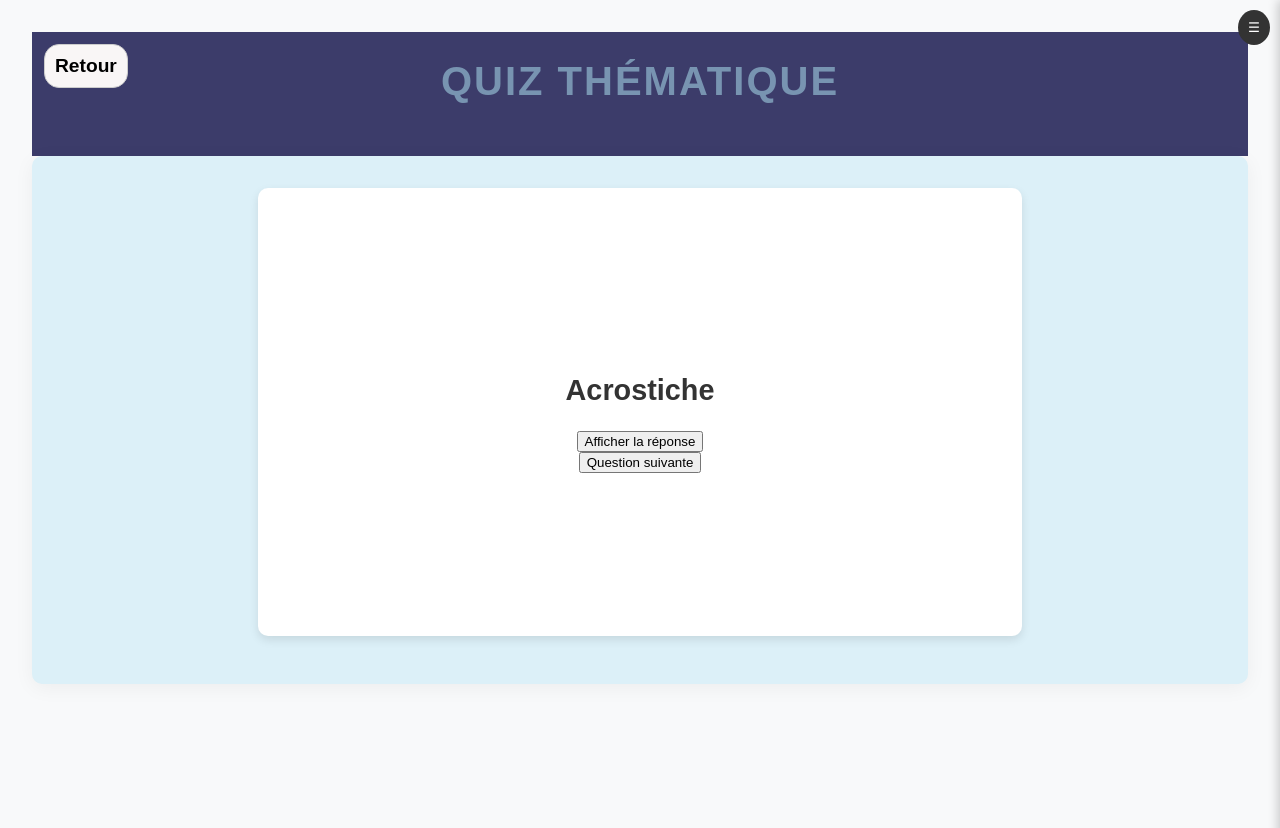
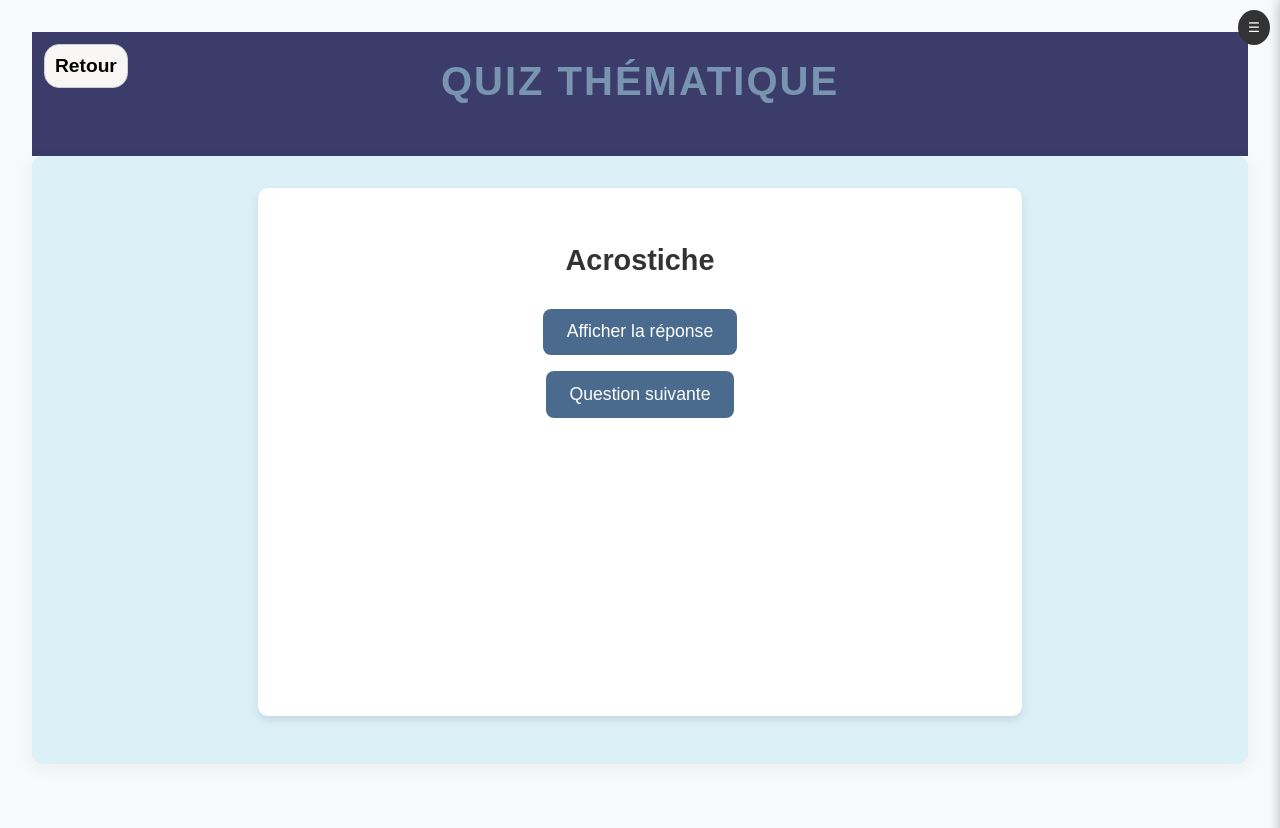
Before and after one commit to Eric100210/Culture-Quiz, a Next.js app: page /quiz/normal/thematique in a window 1280 px wide. Before the commit the page ends 800 px from the top, so only its background shows below. Built offline with nearby package versions, Linux system fonts and the light colour scheme.

Commit message:
styles quiz

```diff
--- a/src/app/globals.css
+++ b/src/app/globals.css
@@ -94,6 +94,7 @@ body {
   border-radius: 8px;
   cursor: pointer;
   background-color: #bffbd4;
+  font-size: 1.2rem;
 }
 
 .button-signup {
@@ -104,6 +105,7 @@ body {
   border-radius: 8px;
   cursor: pointer;
   background-color: #b3d7ff;
+  font-size: 1.2rem;
 }
 
 .button-login:hover {
@@ -130,6 +132,7 @@ body {
   border-radius: 8px;
   cursor: pointer;
   background-color: #ffd1b3;
+  font-size: 1.2rem;
 }
 
 .playing-guest:hover {
@@ -291,14 +294,13 @@ body {
   box-shadow: 0 4px 20px rgba(0, 0, 0, 0.05);
   margin-bottom: 2rem;
   padding-bottom: 3rem;
-  min-height: 60vh;
+  min-height: 70vh;
 }
 
 /* Quiz container (spécifique à la question et à la réponse) */
 .quiz-container {
   display: flex;
   flex-direction: column;
-  justify-content: center;
   align-items: center;
   background-color: #fff;
   padding: 2rem;
@@ -317,3 +319,20 @@ body {
   margin-bottom: 1.5rem;
   font-weight: bold;
 }
+
+.quiz-buttons {
+  background-color: #4b6b8e;
+  color: white;
+  border: none;
+  padding: 0.8rem 1.5rem;
+  margin: 0.5rem;
+  font-size: 1.1rem;
+  border-radius: 8px;
+  cursor: pointer;
+  transition: background-color 0.3s, transform 0.3s;
+}
+
+.quiz-buttons:hover {
+  background-color: #3a4a61;
+  transform: scale(1.05);
+}
--- a/src/app/quiz/normal/thematique/QuizThematiqueClient.tsx
+++ b/src/app/quiz/normal/thematique/QuizThematiqueClient.tsx
@@ -30,10 +30,12 @@ export default function QuizThematiqueClient({ questions }: { questions: Questio
           {showAnswer ? (
             <p><strong>{questions[index].answer}</strong></p>
           ) : (
-            <button onClick={() => setShowAnswer(true)}>Afficher la réponse</button>
+
+            <button className="quiz-buttons" onClick={() => setShowAnswer(true)}>Afficher la réponse</button>
+
           )}
 
-          <button onClick={next}>Question suivante</button>
+          <button className="quiz-buttons" onClick={next}>Question suivante</button>
 
         </div>
       </div>
```
